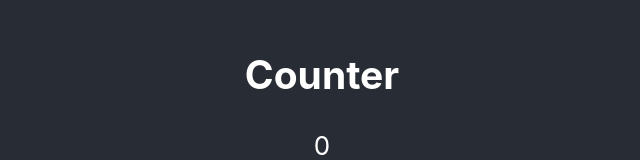
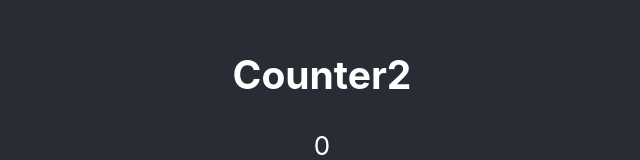
Before and after one commit to ChaejinE/Toy-Project, a React (Create React App) app in the folder cicd-demo-app/hello-frontend/: page / in a window 1280 px wide. Shown: the part 250-410 px from the top of the page, without its empty margins (318-958 px from the left). Built offline with nearby package versions, Linux system fonts and the light colour scheme.

Commit message:
uniitest error

```diff
--- a/cicd-demo-app/hello-frontend/src/components/counter.js
+++ b/cicd-demo-app/hello-frontend/src/components/counter.js
@@ -13,7 +13,7 @@ export default function Counter() {
 
     return (
         <div>
-            <h2>Counter</h2>
+            <h2>Counter2</h2>
             <p>{count}</p>
             <p>안녕하세요 리효근님</p>
             <button onClick={handleIncrement}>+</button>
```
